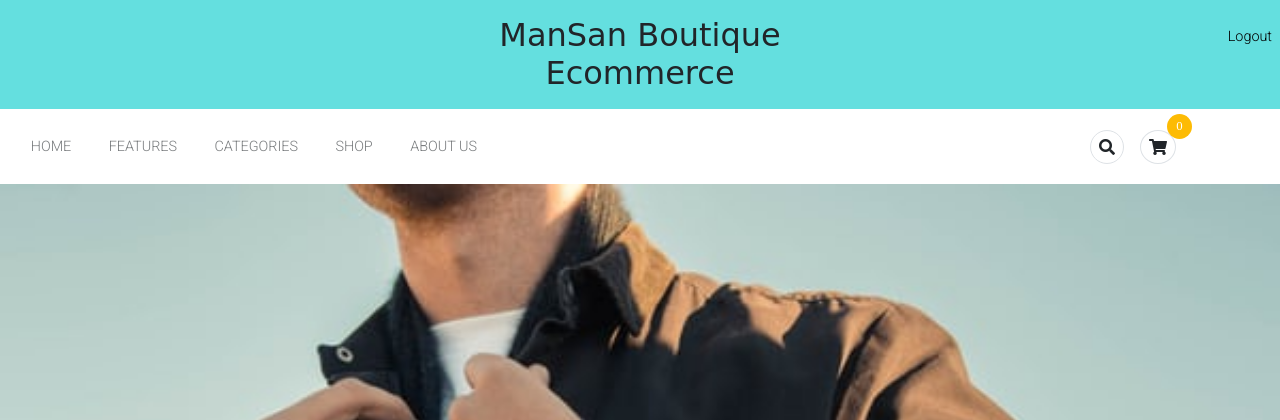
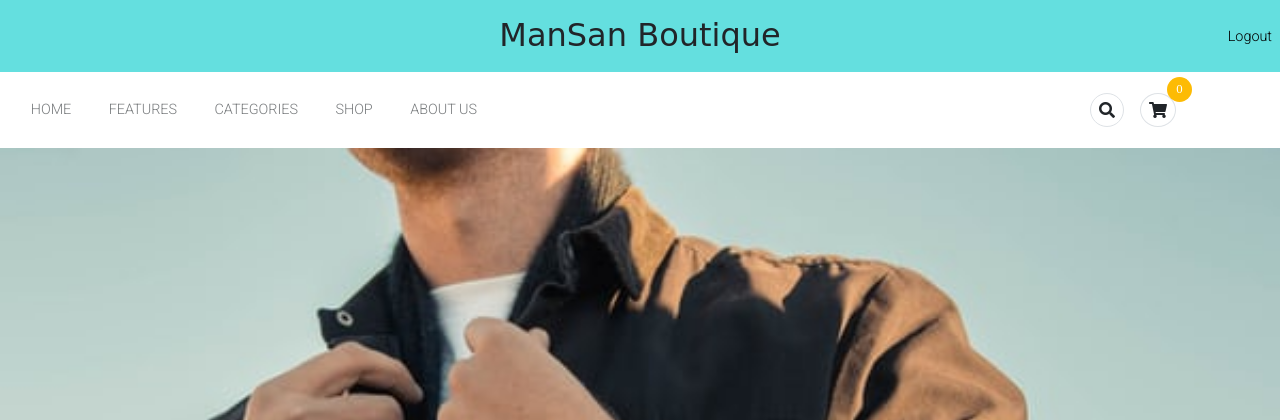
Before and after one commit to AssumptaMw/Ecommerce, a CodeIgniter 4 app: template app/Views/home.php in a window 1280 px wide. Shown: the top 420 px of the page. Run offline with PHP 8.4 and a stand-in for CodeIgniter, Linux system fonts and the light colour scheme; the template is opened without the code that fills it, so the values that code supplies are empty; some libraries are stand-ins or nearby versions; some web fonts are replaced.

Commit message:
changed title back to ManSan Boutique

```diff
--- a/app/Views/home.php
+++ b/app/Views/home.php
@@ -8,7 +8,7 @@
             <div class="col-md-4 col-12 "></div>
 
             <div class="col-md-4 col-12 text-center ">
-                <h2 class="my-md-3 site-title">ManSan Boutique Ecommerce</h2>
+                <h2 class="my-md-3 site-title">ManSan Boutique</h2>
             </div>
             <div class="col-md-4 col-12 text-end ">
                 <p class="my-md-4 header-links">
```
